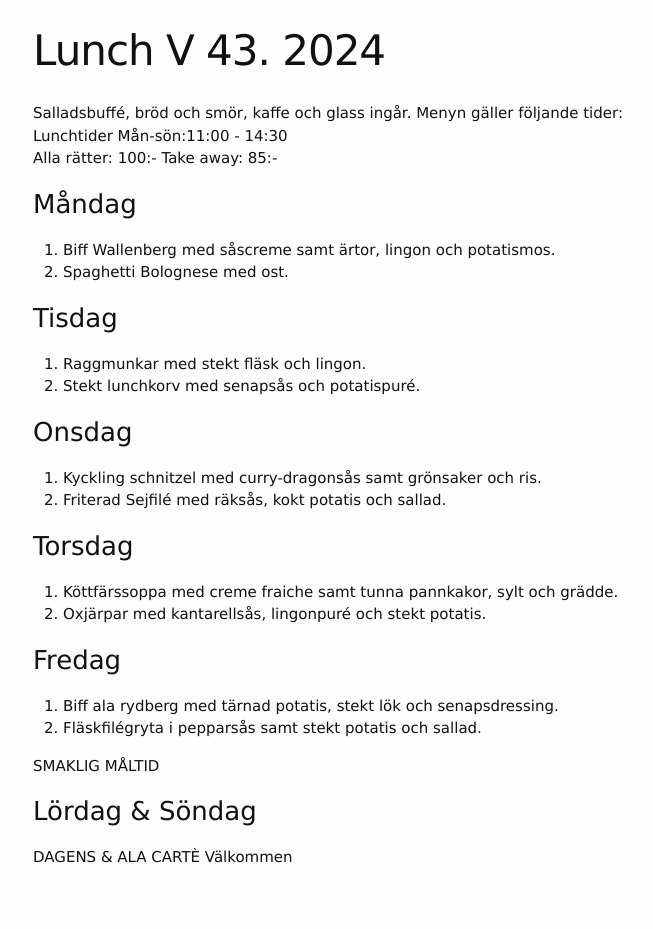
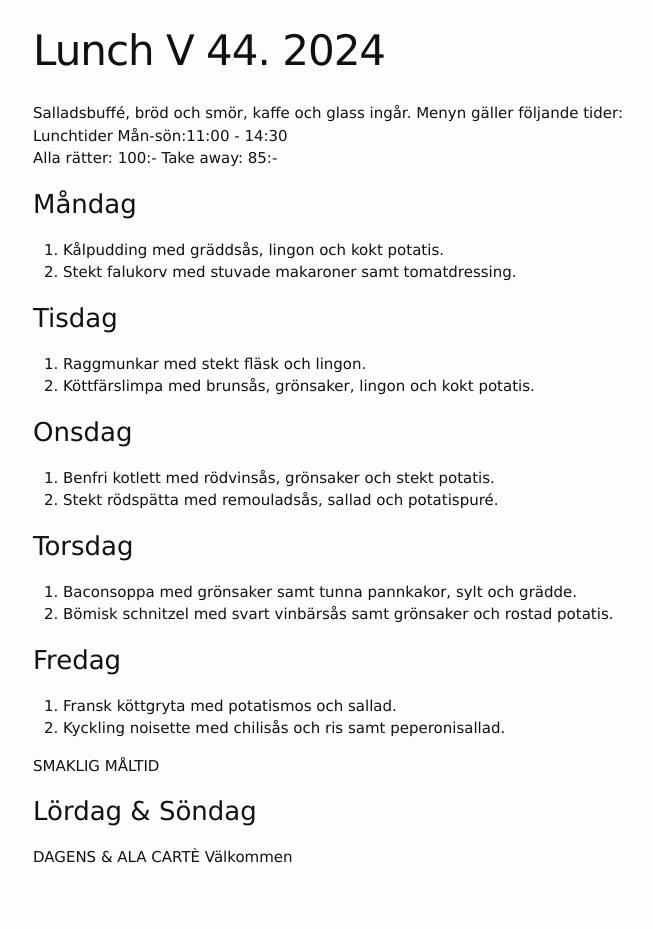
Before and after one commit to FarInn62/farinn62.github.io, a Jekyll site: the page built from lunch.md, in a window 1280 px wide. Shown: the whole page, without its empty margins (237-890 px from the left). Built offline with Jekyll 4.4.1, drawn with Linux system fonts in a browser that asks for light colours.

Commit message:
Update lunch.md

```diff
--- a/lunch.md
+++ b/lunch.md
@@ -1,6 +1,6 @@
 ---
 layout: foodmenu
-title: Lunch V 43. 2024
+title: Lunch V 44. 2024
 permalink: /lunch/
 published: true
 ---
@@ -11,28 +11,28 @@ Alla rätter: 100:- Take away: 85:-
 
 ### Måndag
 
-1. Biff Wallenberg med såscreme samt ärtor, lingon och potatismos.
-2. Spaghetti Bolognese med ost.
+1. Kålpudding med gräddsås, lingon och kokt potatis.
+2. Stekt falukorv med stuvade makaroner samt tomatdressing.
 
 ### Tisdag
 
 1. Raggmunkar med stekt fläsk och lingon.
-2. Stekt lunchkorv med senapsås och potatispuré.
+2. Köttfärslimpa med brunsås, grönsaker, lingon och kokt potatis.
 
 ### Onsdag
 
-1. Kyckling schnitzel med curry-dragonsås samt grönsaker och ris.
-2. Friterad Sejfilé med räksås, kokt potatis och sallad.
+1. Benfri kotlett med rödvinsås, grönsaker och stekt potatis.
+2. Stekt rödspätta med remouladsås, sallad och potatispuré.
 
 ### Torsdag
 
-1. Köttfärssoppa med creme fraiche samt tunna pannkakor, sylt och grädde.
-2. Oxjärpar med kantarellsås, lingonpuré och stekt potatis.
+1. Baconsoppa med grönsaker samt tunna pannkakor, sylt och grädde.
+2. Bömisk schnitzel med svart vinbärsås samt grönsaker och rostad potatis.
 
 ### Fredag
 
-1. Biff ala rydberg med tärnad potatis, stekt lök och senapsdressing.
-2. Fläskfilégryta i pepparsås samt stekt potatis och sallad.
+1. Fransk köttgryta med potatismos och sallad.
+2. Kyckling noisette med chilisås och ris samt peperonisallad.
 
 SMAKLIG MÅLTID
 ### Lördag & Söndag
```
